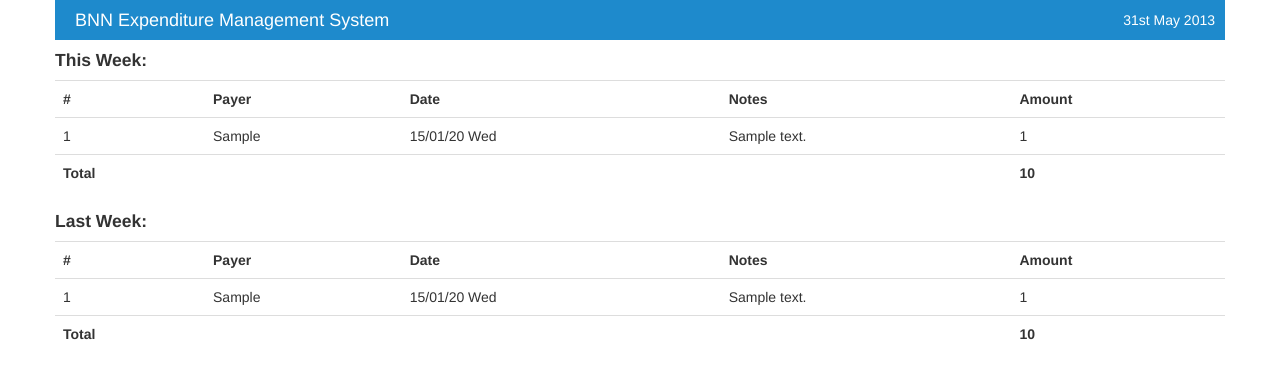
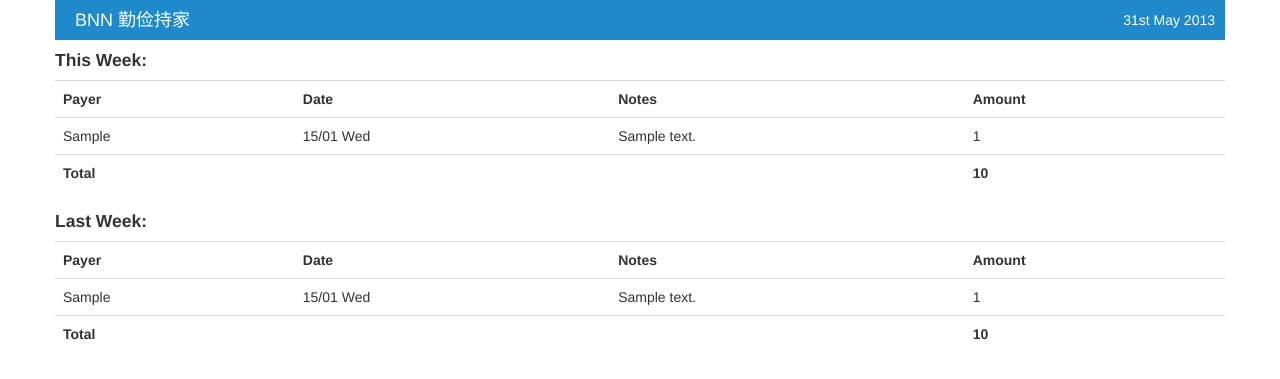
Before and after one commit to molog/bnn, a Django app: template bnnsite/templates/summary.html in a window 1280 px wide. Shown: the top 379 px of the page. Run offline with Django 3.2, Linux system fonts and the light colour scheme; the template is opened without the code that fills it: most values are stand-ins (such as "Sample title", 1, 10 or a date in 2020); some libraries are stand-ins or nearby versions.

Commit message:
better display

```diff
--- a/bnnsite/bnncore/models.py
+++ b/bnnsite/bnncore/models.py
@@ -10,7 +10,10 @@ class PaymentSlip(models.Model):
     total_amount = models.DecimalField(max_digits=6, decimal_places=2)
     paid_date = models.DateField(default=datetime.date.today())
     created_date = models.DateTimeField(auto_now_add=True, editable=False)
-    notes = models.TextField(blank=True)
+    notes = models.TextField()
+
+    class Meta:
+        ordering = ['-paid_date', '-id']
 
     def __unicode__(self):
         return u'%s %s ￥%s' % (self.user, self.paid_date, self.total_amount)
--- a/bnnsite/templates/bnn_base.html
+++ b/bnnsite/templates/bnn_base.html
@@ -8,8 +8,8 @@
 {% block container %}
 
 <div id="branding" style="margin:0px;background-color: rgb(30, 138, 204);height:40px;line-height: 40px; color:#fff;">
-     <div style="float:left;margin-left:20px;font-size: large;">BNN Expenditure Management System</div>
-    <div class="visible-desktop" style="float:right;margin-right:10px;">{% now "jS F Y" %}</div>
+     <div style="float:left;margin-left:20px;font-size: large;">BNN 勤俭持家</div>
+    <div class="hidden-phone" style="float:right;margin-right:10px;">{% now "jS F Y" %}</div>
 </div>
 
 <div id="messages">
@@ -31,7 +31,7 @@
       <li><a href="#">Overview</a></li>
       <li class="visible-phone"><a href="/accounts/logout/"><i class="icon-off"></i> Logout</a></li>
     </ul>
-    <ul class="nav pull-right visible-desktop">
+    <ul class="nav pull-right hidden-phone">
       <li><a href="#">{{ user.first_name }}</a></li>
       <li><a href="/accounts/logout/"><i class="icon-off"></i> Logout</a></li>
     </ul>
--- a/bnnsite/templates/summary.html
+++ b/bnnsite/templates/summary.html
@@ -9,7 +9,6 @@
 <h4>This Week:</h4>
 <table class="table table-hover">
 	<tr>
-		<th>#</th>
 		<th>Payer</th>
 		<th>Date</th>
 		<th>Notes</th>
@@ -17,16 +16,14 @@
 	</tr>
 	{% for p in this_week_slips %}
 	<tr>
-		<td>{{ forloop.counter }}</td>
 		<td>{{ p.user.first_name }}</td>
-		<td>{{ p.paid_date|date:"d/m/y D" }}</td>
+		<td>{{ p.paid_date|date:"d/m D" }}</td>
 		<td>{{ p.notes }}</td>
 		<td>{{ p.total_amount }}</td>
 	</tr>
 	{% endfor %}
 	<tr>
 		<th>Total</th>
-		<td></td>
 		<td></td>
 		<td></td>
 		<th>{{ this_week_sum }}</th>
@@ -36,7 +33,6 @@
 <h4>Last Week:</h4>
 <table class="table table-hover">
 	<tr>
-		<th>#</th>
 		<th>Payer</th>
 		<th>Date</th>
 		<th>Notes</th>
@@ -44,9 +40,8 @@
 	</tr>
 	{% for p in last_week_slips %}
 	<tr>
-		<td>{{ forloop.counter }}</td>
 		<td>{{ p.user.first_name }}</td>
-		<td>{{ p.paid_date|date:"d/m/y D" }}</td>
+		<td>{{ p.paid_date|date:"d/m D" }}</td>
 		<td>{{ p.notes }}</td>
 		<td>{{ p.total_amount }}</td>
 	</tr>
@@ -55,7 +50,6 @@
 		<th>Total</th>
 		<td></td>
 		<td></td>
-		<td></td>
 		<th>{{ last_week_sum }}</th>
 	</tr>
 </table>
```
